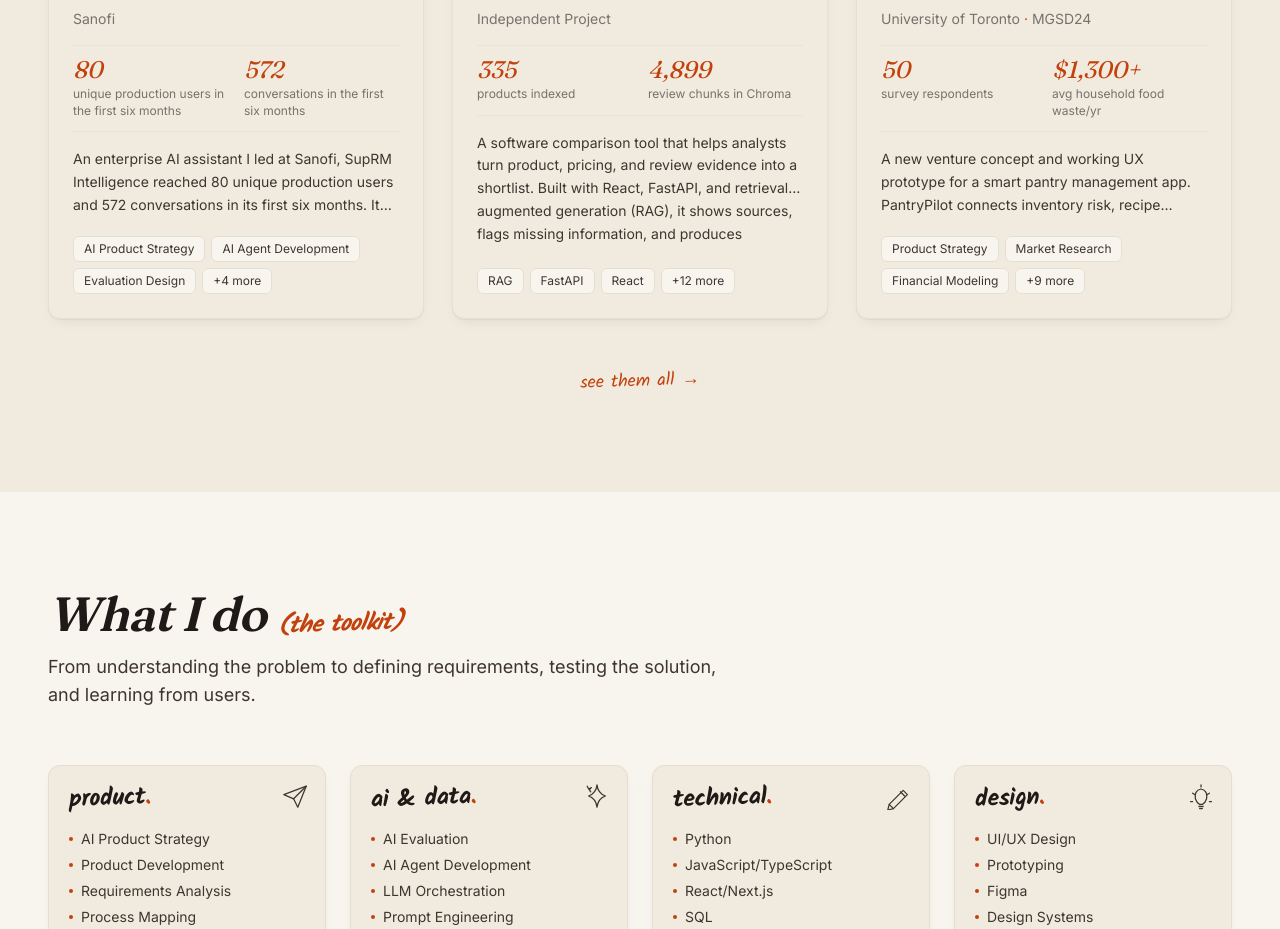
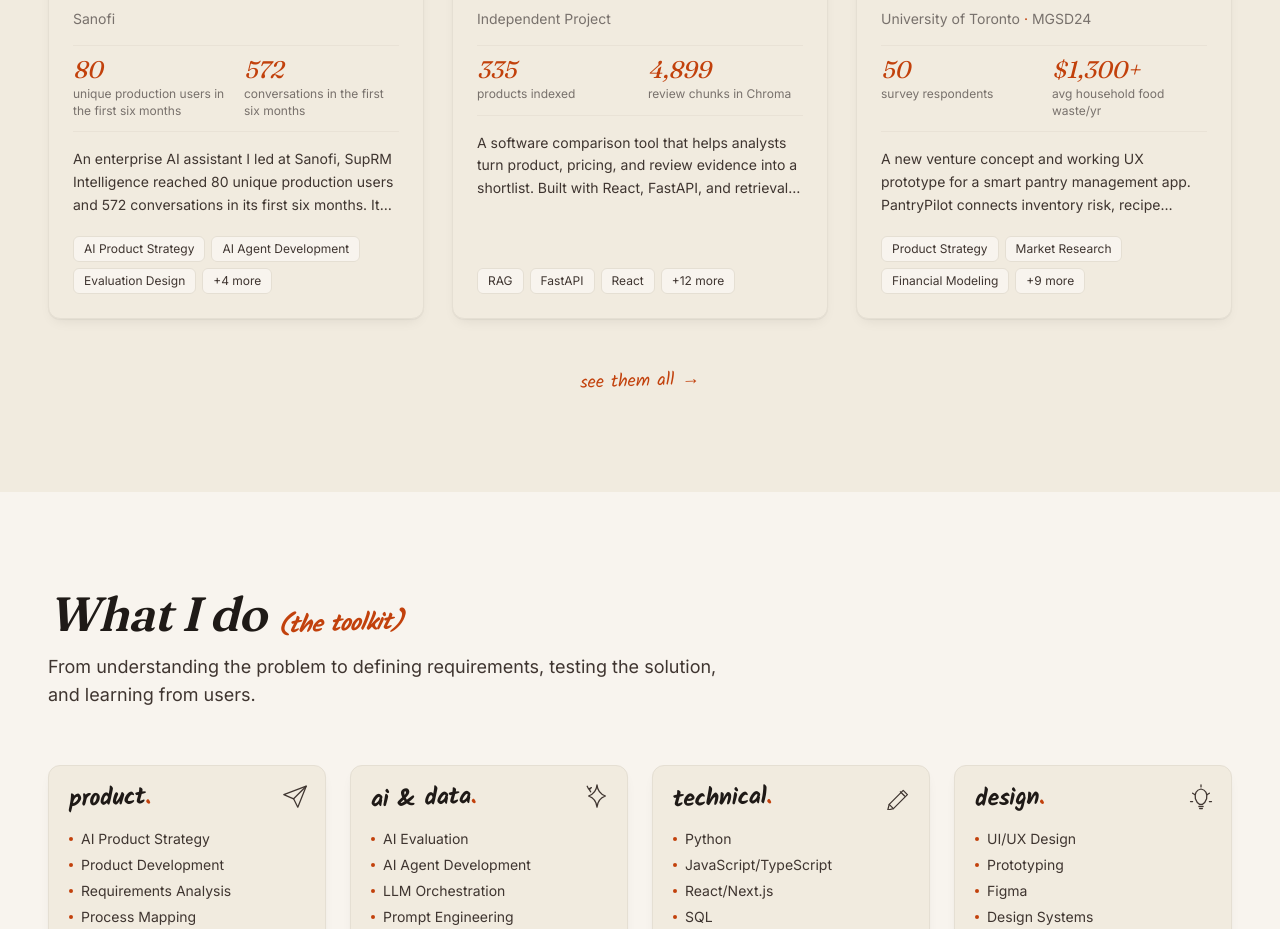
Before and after one commit to Calvin-Liew/calvin-liew-portfolio, a Next.js app: page / in a window 1280 px wide. Shown: the part 1320-2249 px from the top of the page. Built offline with nearby package versions, Linux system fonts and the light colour scheme; no server answers.

Commit message:
Keep clamped project summaries from growing beyond three lines

```diff
--- a/src/components/projects/ProjectCard.tsx
+++ b/src/components/projects/ProjectCard.tsx
@@ -64,7 +64,7 @@ export default function ProjectCard({ project, index = 0 }: ProjectCardProps) {
         </div>
 
         {/* Description */}
-        <p className="text-sm text-ink-soft leading-relaxed line-clamp-3 mb-5 flex-grow overflow-hidden">
+        <p className="text-sm text-ink-soft leading-relaxed line-clamp-3 mb-5 overflow-hidden">
           {project.description}
         </p>
 
--- a/src/components/sections/FeaturedProjects.tsx
+++ b/src/components/sections/FeaturedProjects.tsx
@@ -115,7 +115,7 @@ export default function FeaturedProjects() {
                 )}
 
                 {/* Description */}
-                <p className="text-sm text-ink-soft leading-relaxed line-clamp-3 mb-5 flex-grow overflow-hidden">
+                <p className="text-sm text-ink-soft leading-relaxed line-clamp-3 mb-5 overflow-hidden">
                   {project.description}
                 </p>
 
```
